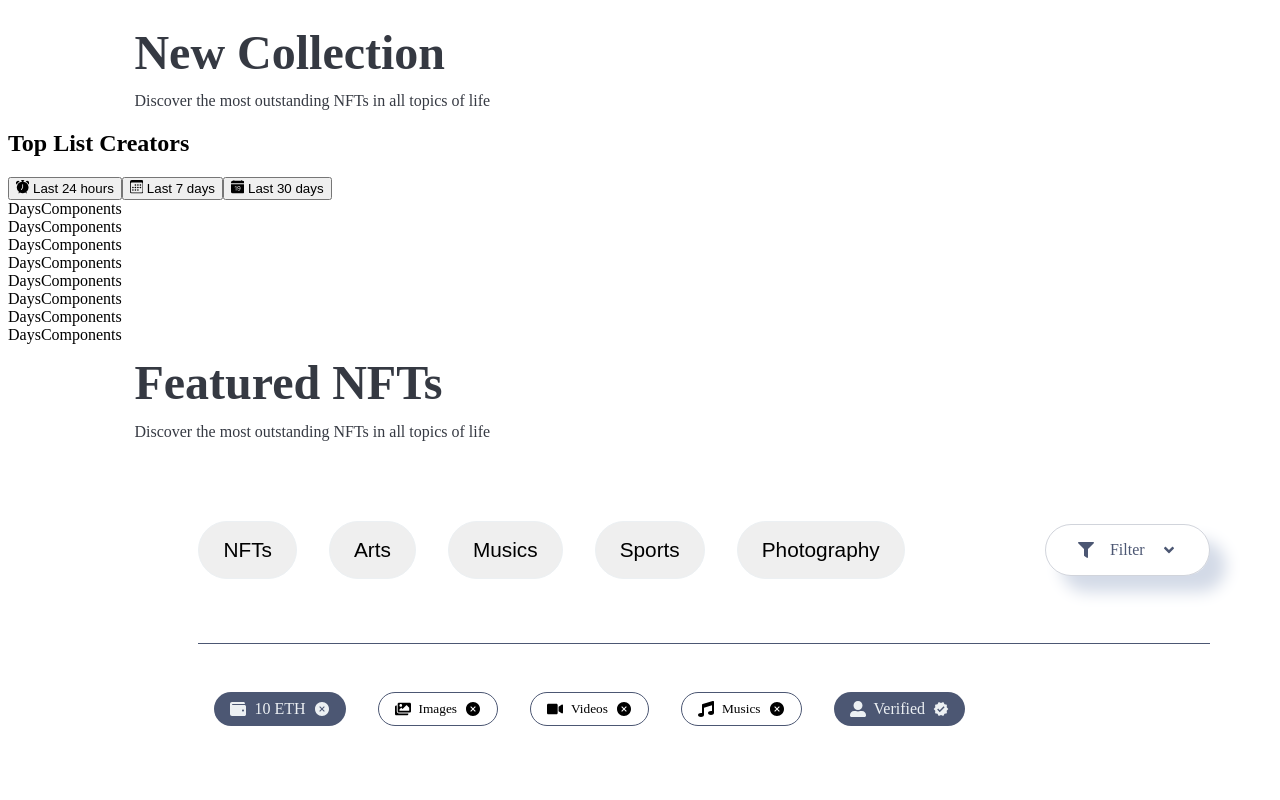
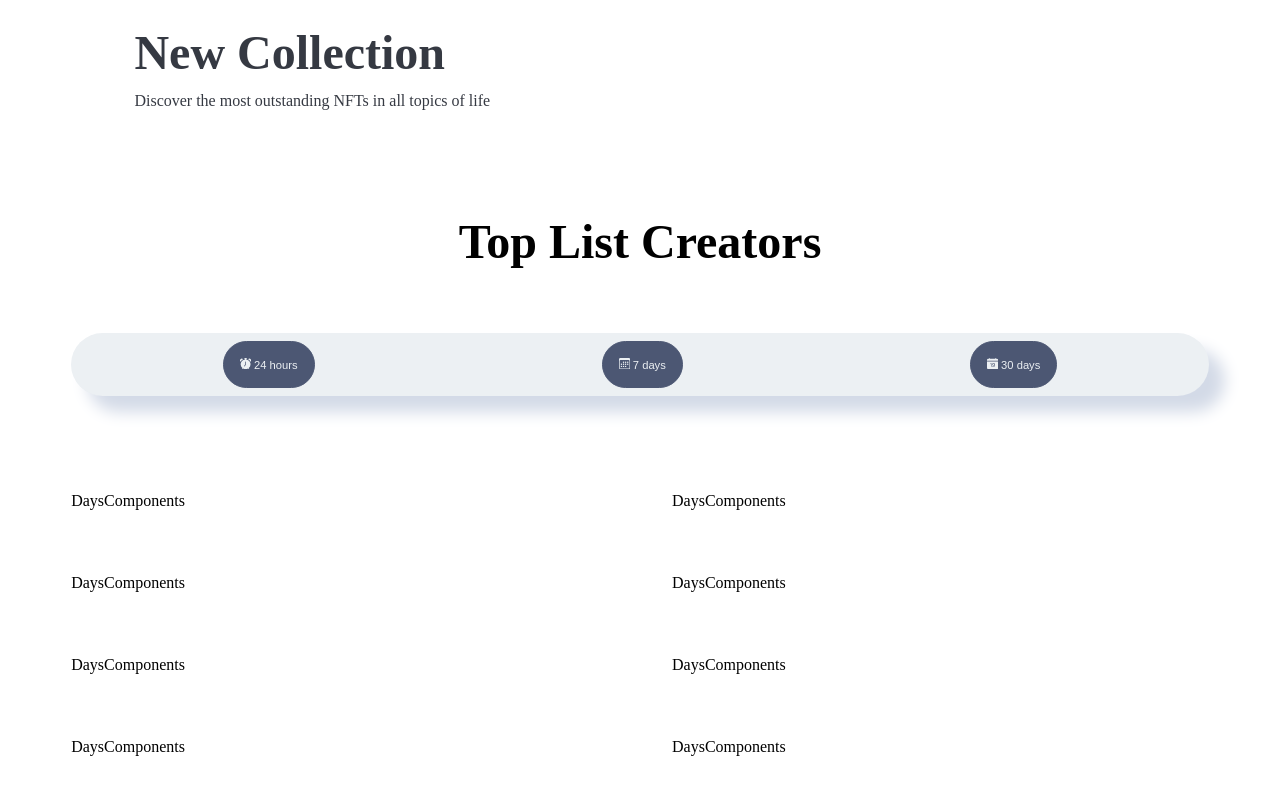
Before and after one commit to sinaata25/NFT-Market, a Next.js app: page / in a window 1280 px wide. Shown: the part 2460-3260 px from the top of the page. Built offline with nearby package versions, Linux system fonts and the light colour scheme.

Commit message:
collection css+jsx completed

```diff
--- a/components/Collection/Collection.jsx
+++ b/components/Collection/Collection.jsx
@@ -46,13 +46,13 @@
         <div className={Style.collection_collections} >
           <div className={Style.collection_collections_btn} >
               <button onClick={()=>openPopular()} >
-                <BsFillAlarmFill/> Last 24 hours
+                <BsFillAlarmFill/> 24 hours
               </button>
               <button onClick={()=>openFollower()} >
-                <BsCalendar3/> Last 7 days
+                <BsCalendar3/> 7 days
               </button>
               <button onClick={()=>openNews()} >
-                <BsFillCalendarDateFill/> Last 30 days
+                <BsFillCalendarDateFill/> 30 days
               </button>
           </div>
         </div>
--- a/components/Collection/Collection.module.css
+++ b/components/Collection/Collection.module.css
@@ -0,0 +1,75 @@
+.collection{
+    width: 100%;
+    padding: 3rem 0;
+}
+.collection_title{
+    width: 35rem;
+    margin: 0 auto;
+    padding: 0 0 6rem 0;
+    text-align: center;
+}
+.collection_title h2{
+    font-size: 3rem;
+    margin-bottom: 4rem;
+}
+.collection_collections_btn{
+    background-color: #ecf0f3;
+    padding:.5rem 1rem;
+    border-radius: 4rem;
+    display: flex;
+    justify-content: space-around;
+    gap: 1rem;
+    align-items: center;
+    font-size: 1.2rem;
+    box-shadow: 1rem 1rem 1rem #d3dae7,
+    -1rem -1rem 1rem #fff;
+}
+.collection_collections_btn button{
+    background-color:#4c5773 ;
+    color:#ecf0f3 ;
+    padding: 1rem;
+    border: none;
+    border-radius: 4rem;
+    cursor: pointer;
+    border: 1px solid #4c5773;
+    transition: all .3s ease-in;
+}
+.collection_collections_btn button:hover{
+    background-color: transparent;
+    color: #4c5773;
+}
+.collection_box{
+    width: 80%;
+    margin: 0 auto;
+    display: grid;
+    grid-template-columns: repeat(3,1fr);
+    gap: 2erm;
+}
+
+@media screen and (min-device-width:320px) and (max-device-width:425px) {
+    .collection_title{
+        width: 90%;
+    }
+    .collection_box{
+        width: 90%;
+        grid-template-columns: 1fr;
+        gap: 4rem;
+    }
+    .collection_collections_btn button{
+        font-size: .7rem;
+    }
+}
+
+@media screen and (min-device-width:427px) and (max-device-width:1024px) {
+    .collection_title{
+        width: 90%;
+    }
+    .collection_box{
+        width: 90%;
+        grid-template-columns:repeat(2,1fr);
+        gap: 4rem;
+    }
+    .collection_collections_btn button{
+        font-size: .7rem;
+    }
+}
```
